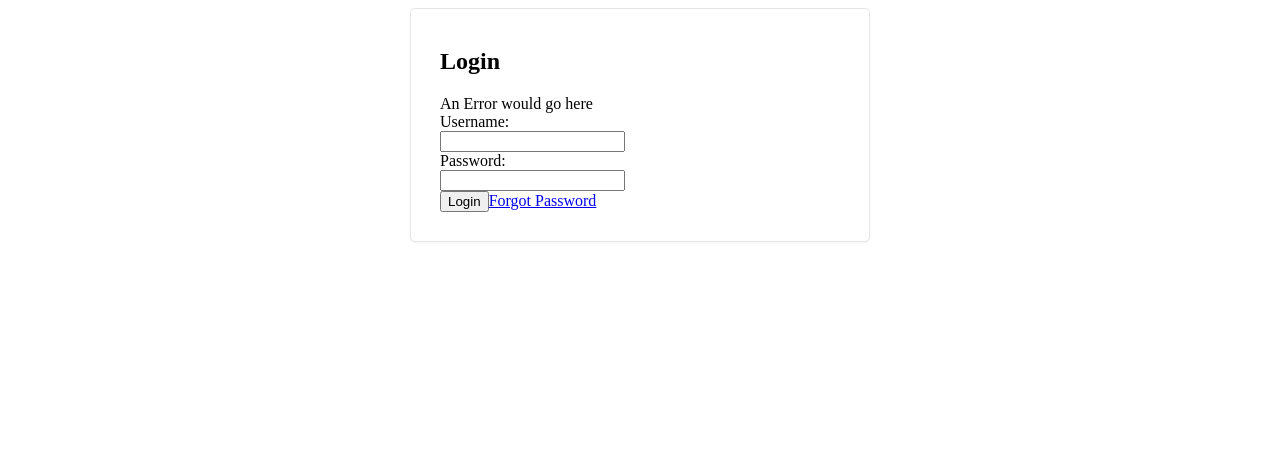
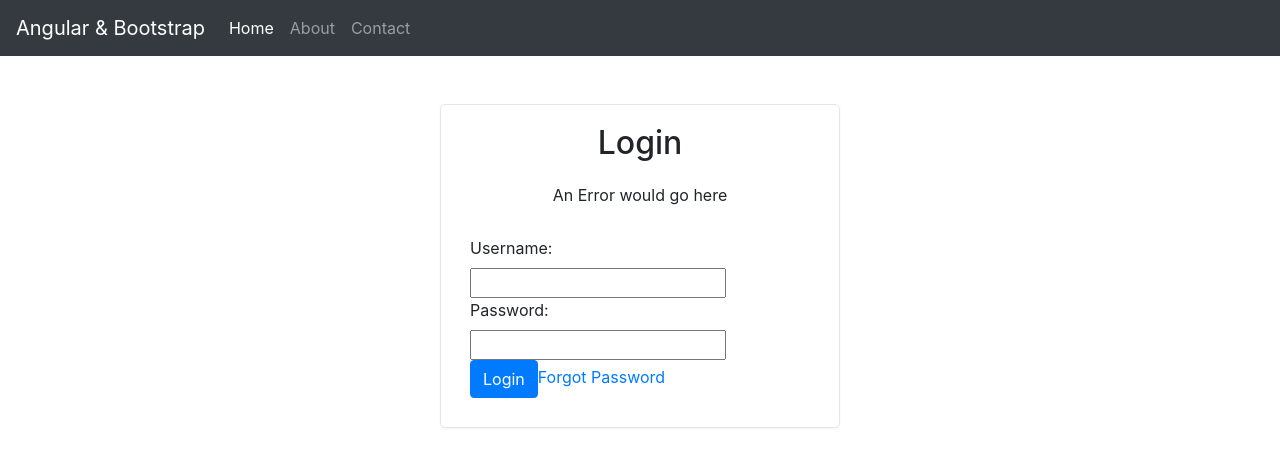
Before and after one commit to vissin/Project, an Angular app in the folder Angular-Frontend/: page /login in a window 1280 px wide. Shown: the top 466 px of the page. Built offline with nearby package versions, Linux system fonts and the light colour scheme.

Commit message:
Header implemented & bootstrap added

```diff
--- a/Angular-Frontend/src/app/app.component.html
+++ b/Angular-Frontend/src/app/app.component.html
@@ -1,3 +1,3 @@
 
-
+<app-header></app-header>
 <router-outlet></router-outlet>
--- a/Angular-Frontend/src/app/app.module.ts
+++ b/Angular-Frontend/src/app/app.module.ts
@@ -4,11 +4,13 @@
 import { AppRoutingModule } from './app-routing.module';
 import { AppComponent } from './app.component';
 import { LoginComponent } from './login/login.component';
+import { HeaderComponent } from './header/header.component';
 
 @NgModule({
   declarations: [
     AppComponent,
-    LoginComponent
+    LoginComponent,
+    HeaderComponent
   ],
   imports: [
     BrowserModule,
--- /dev/null
+++ b/Angular-Frontend/src/app/header/header.component.html
@@ -0,0 +1,13 @@
+<nav class="navbar navbar-dark bg-dark mb-5">
+  <a class="navbar-brand" href="/">Angular & Bootstrap</a>
+  <div class="navbar-expand mr-auto">
+    <div class="navbar-nav">
+      <a class="nav-item nav-link active" href="#">Home</a>
+      <a class="nav-item nav-link" href="#">About</a>
+      <a class="nav-item nav-link" href="#">Contact</a>
+    </div>
+  </div>
+  <div class="navbar-expand ml-auto navbar-nav">
+
+  </div>
+</nav>
--- /dev/null
+++ b/Angular-Frontend/src/app/header/header.component.ts
@@ -0,0 +1,15 @@
+import { Component, OnInit } from '@angular/core';
+
+@Component({
+  selector: 'app-header',
+  templateUrl: './header.component.html',
+  styleUrls: ['./header.component.css']
+})
+export class HeaderComponent implements OnInit {
+
+  constructor() { }
+
+  ngOnInit() {
+  }
+
+}
--- a/Angular-Frontend/src/styles.css
+++ b/Angular-Frontend/src/styles.css
@@ -1 +1,3 @@
 /* You can add global styles to this file, and also import other style files */
+@import "~bootstrap/dist/css/bootstrap.css";
+@import "~font-awesome/css/font-awesome.css";
```
Also changed, not shown: Angular-Frontend/src/app/header/header.component.css (added), 1 other file (tests, documents, lock files or other folders).
